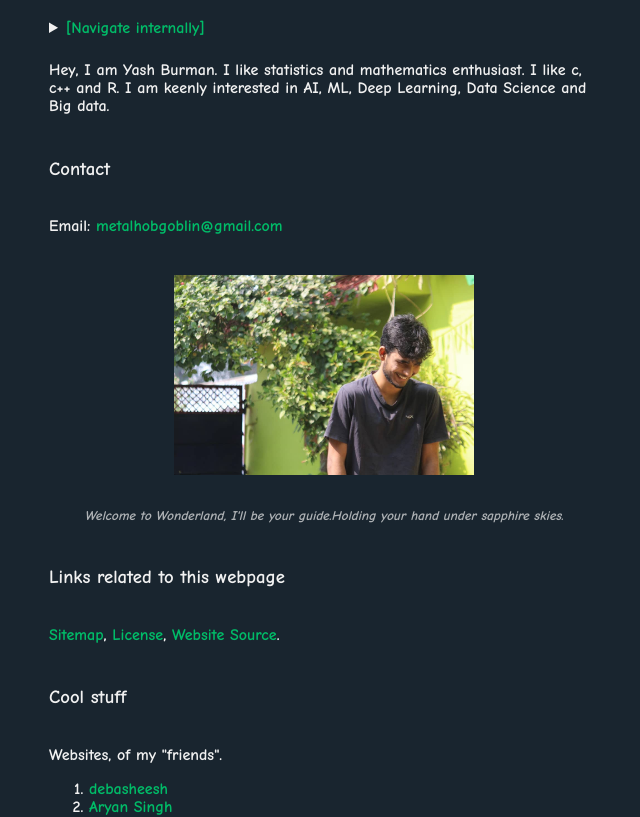
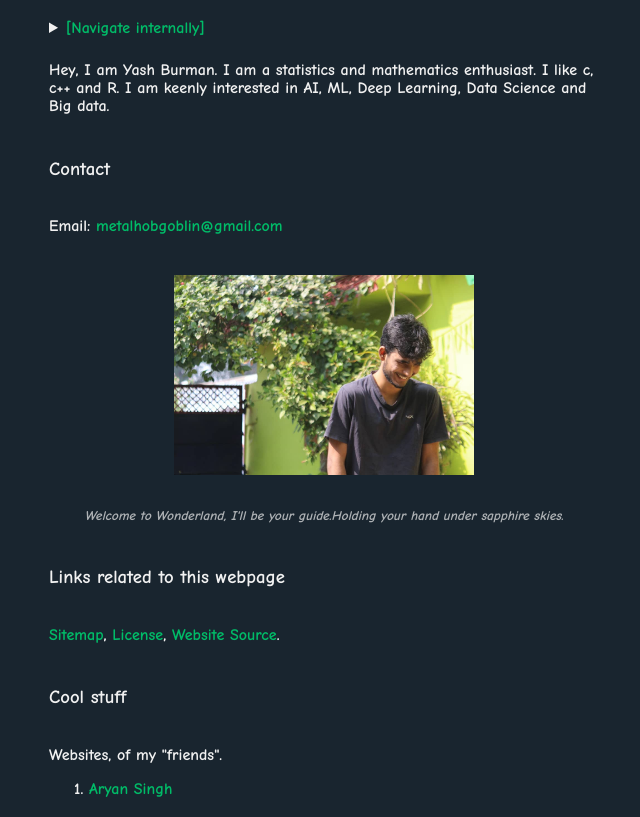
Before and after one commit to yashburman/yashburman.github.io, a plain HTML site: page index.html in a window 1280 px wide. Shown: the part 135-952 px from the top of the page, without its empty margins (316-956 px from the left). Drawn offline with Linux system fonts and the light colour scheme.

Commit message:
upated bio

```diff
--- a/index.html
+++ b/index.html
@@ -160,7 +160,7 @@
 <div>
 <main id="about-text">
 <p>
-    Hey, I am Yash Burman. I like statistics and mathematics enthusiast. I like c, c++ and R. I am keenly interested in AI, ML, Deep Learning, Data Science and Big data.
+    Hey, I am Yash Burman. I am a statistics and mathematics enthusiast. I like c, c++ and R. I am keenly interested in AI, ML, Deep Learning, Data Science and Big data.
 </p>
 </main>
 </div>
@@ -194,7 +194,6 @@
 <p>
     Websites, of my "friends".
     <ol>
-        <li><a href="https://zer0as.github.io/debasheesh" target="_blank">debasheesh</a></li>
         <li><a href="https://zer0as.github.io/" target="_blank">Aryan Singh</a></li>
     </ol>
 </p>
```
